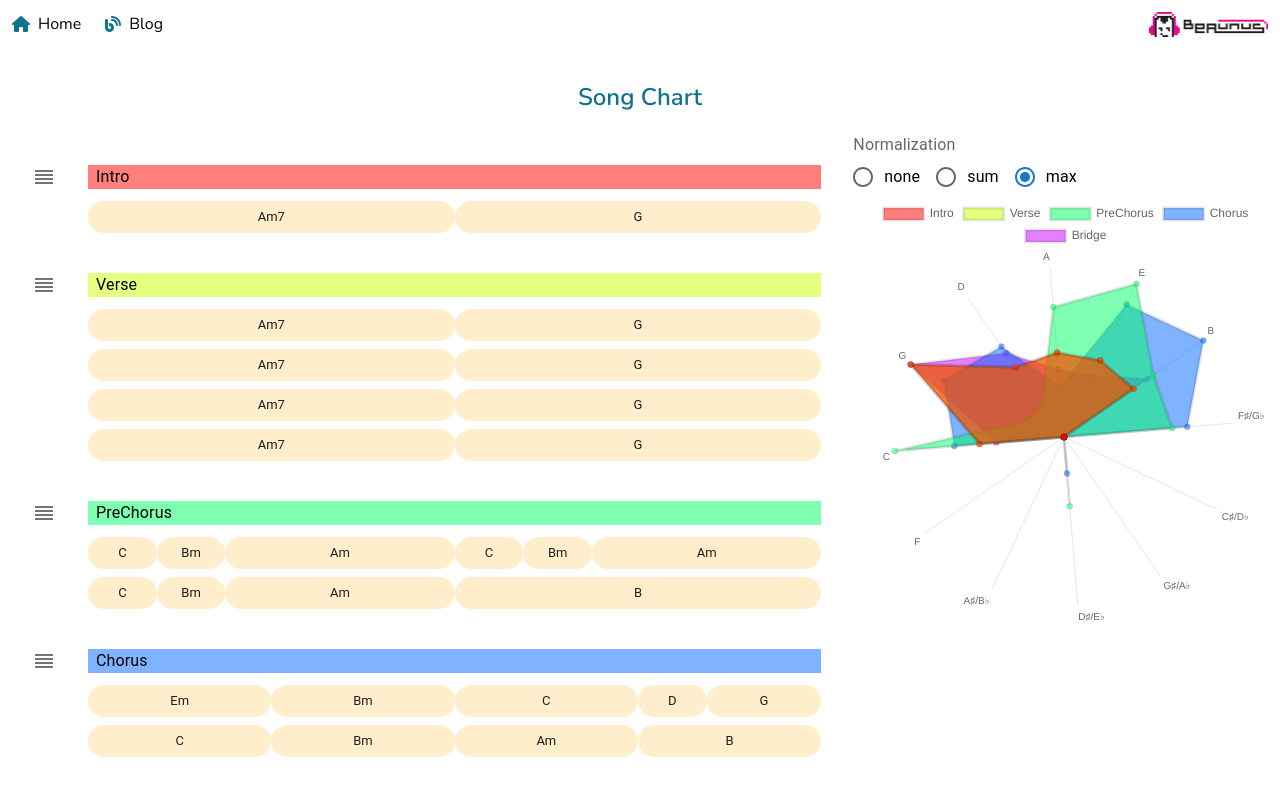
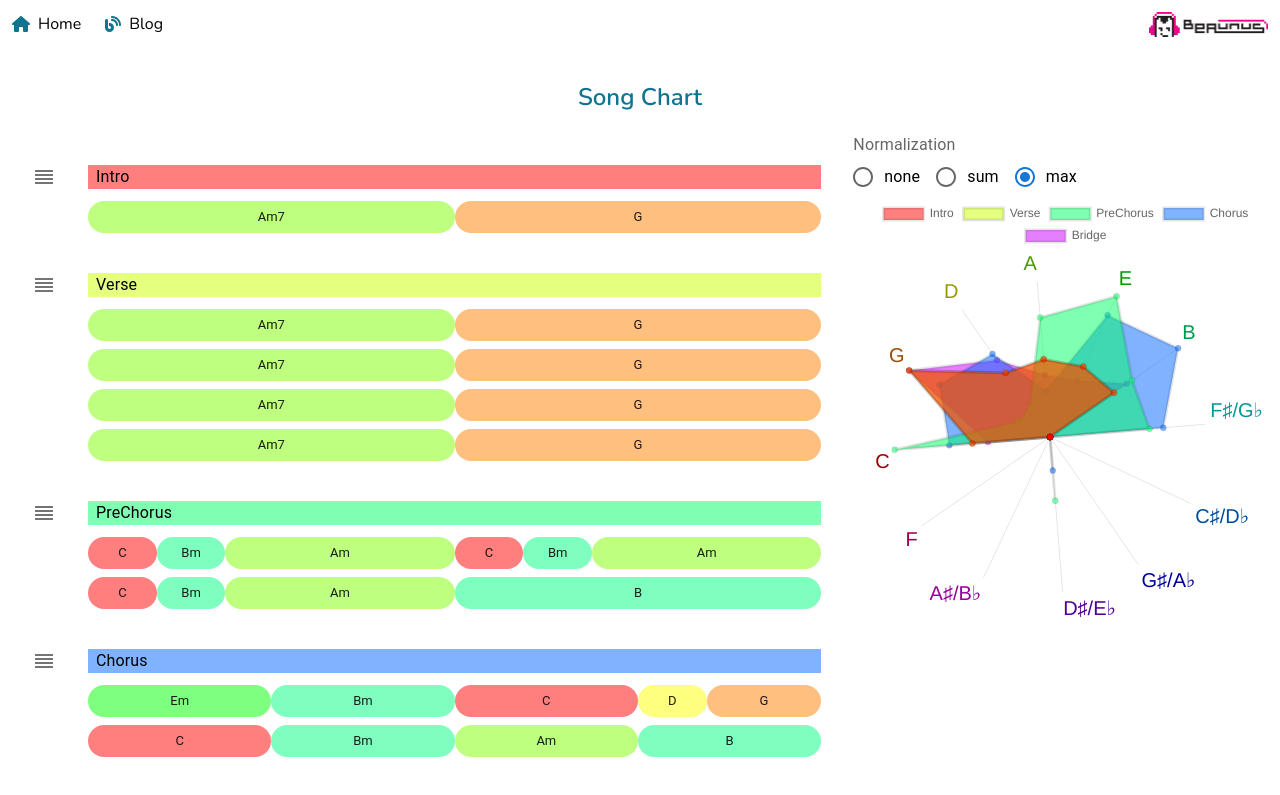
Before and after one commit to beaunus/beaunus.com, a Next.js app: page /blog/song-chart in a window 1280 px wide. Shown: the top 795 px of the page. Built offline with nearby package versions, Linux system fonts and the light colour scheme; no server answers.

Commit message:
feature: chord colors

```diff
--- a/pages/blog/song-chart.tsx
+++ b/pages/blog/song-chart.tsx
@@ -33,6 +33,13 @@ type NoteName = (typeof NOTE_NAMES)[number];
 
 const CIRCLE_OF_FIFTHS = NOTE_NAMES.map(
   (_noteName, index) => NOTE_NAMES[(index * 7) % NOTE_NAMES.length]
+);
+
+const hueByNoteName = Object.fromEntries(
+  CIRCLE_OF_FIFTHS.map((noteName, index) => [
+    noteName,
+    (index / CIRCLE_OF_FIFTHS.length) * 360,
+  ])
 );
 
 const CHORD_QUALITY = {
@@ -260,6 +267,11 @@ const SongChart: NextPage = () => {
               r: {
                 angleLines: { display: true },
                 grid: { display: false, drawTicks: false },
+                pointLabels: {
+                  color: ({ label }) =>
+                    `hsl(${hueByNoteName[label]}, 100%, 30%, 1)`,
+                  font: { size: 20 },
+                },
                 startAngle: 180 + (meanIndexInCircleOfFifths / 12) * 360,
                 ticks: { display: false },
               },
@@ -314,7 +326,9 @@ const SongChart: NextPage = () => {
                             CHORD_QUALITY[chord.chord.quality].label
                           }`}
                           sx={{
-                            backgroundColor: "#fec",
+                            backgroundColor: `hsl(${
+                              hueByNoteName[chord.chord.name]
+                            }, 100%, 50%, 0.5)`,
                             width: `${
                               100 * (chord.durationInBeats / NUM_BEATS_PER_ROW)
                             }%`,
```
